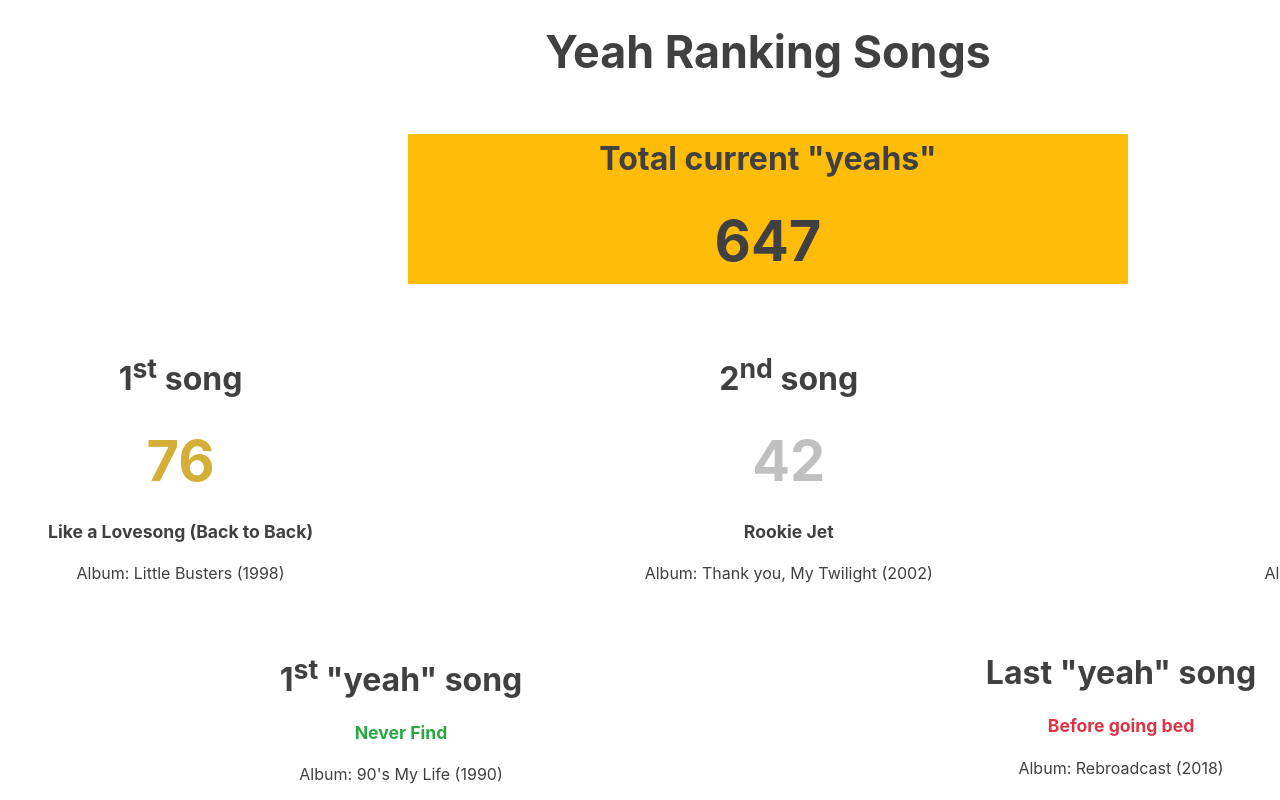
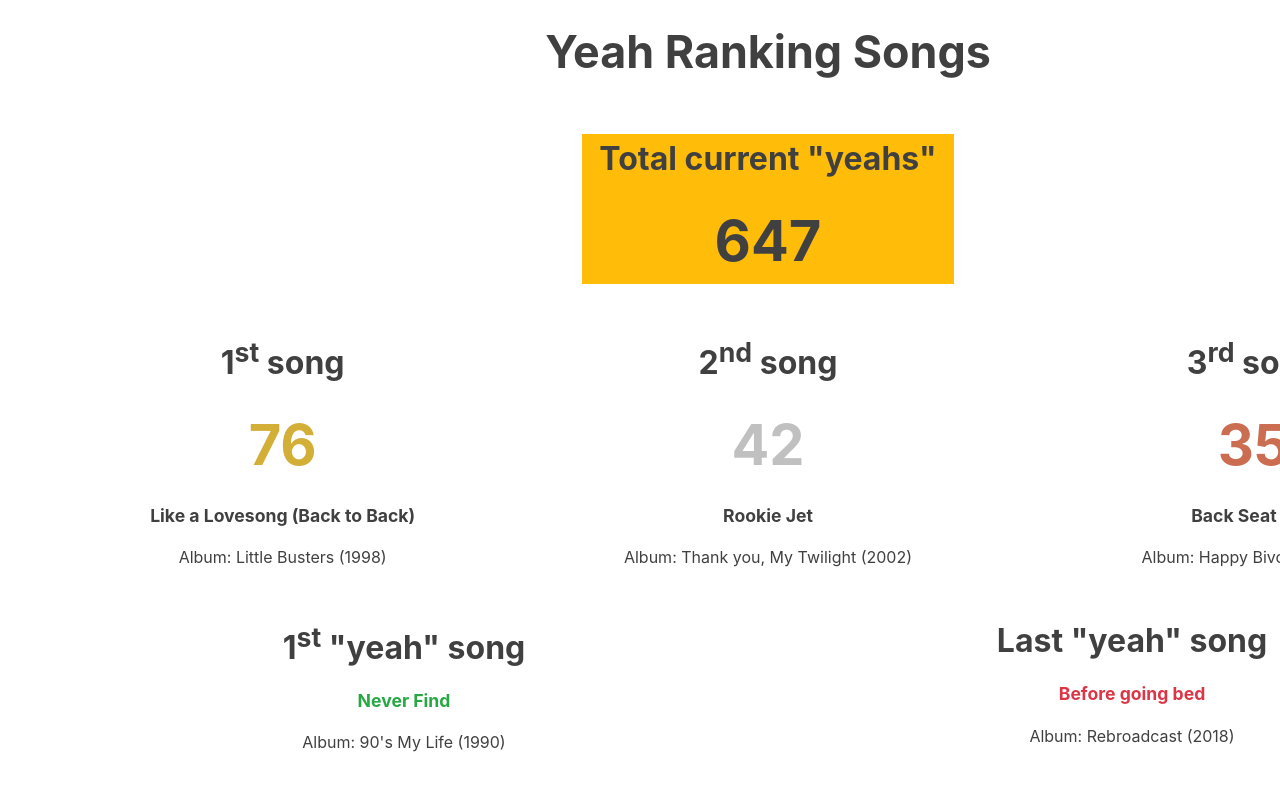
Before and after one commit to the-pillows/thepillows-ohyeah.github.io, a React (Vite) app: page / in a window 1280 px wide. Shown: the part 1640-2440 px from the top of the page. Built offline with nearby package versions, Linux system fonts and the light colour scheme.

Commit message:
Replace "Flex" CSS design to "Grid Columns" in "Ranking" section

```diff
--- a/src/App.css
+++ b/src/App.css
@@ -106,8 +106,9 @@ a {
 .yeah-total {
   background-color: var(--primaryColor);
   border: 1px solid var(--primaryColor);
-  width: 50%;
+  width: fit-content;
   margin: auto;
+  padding: 0 1rem;
 }
 
 .yeah-podium-numbers {
@@ -144,6 +145,9 @@ a {
 
 .ranking-yeahs {
   text-align: center;
+  display: grid;
+  grid-row-gap: 3rem;
+  column-gap: 1rem;
 
   h3 {
     font-size: 2rem;
@@ -153,18 +157,16 @@ a {
 
 .ranking-top-3,
 .ranking-first-last-yeah-song {
-  display: flex;
-  flex-flow: row wrap;
-  margin-top: 4rem;
+  display: grid;
+  column-gap: 1rem;
 }
 
-
 .ranking-top-3 {
-  justify-content: space-between;
+  grid-template-columns: repeat(3, 1fr);
 }
 
 .ranking-first-last-yeah-song {
-  justify-content: space-around;
+  grid-template-columns: repeat(2, 1fr);
 }
 
 #yeah-overall {
```
